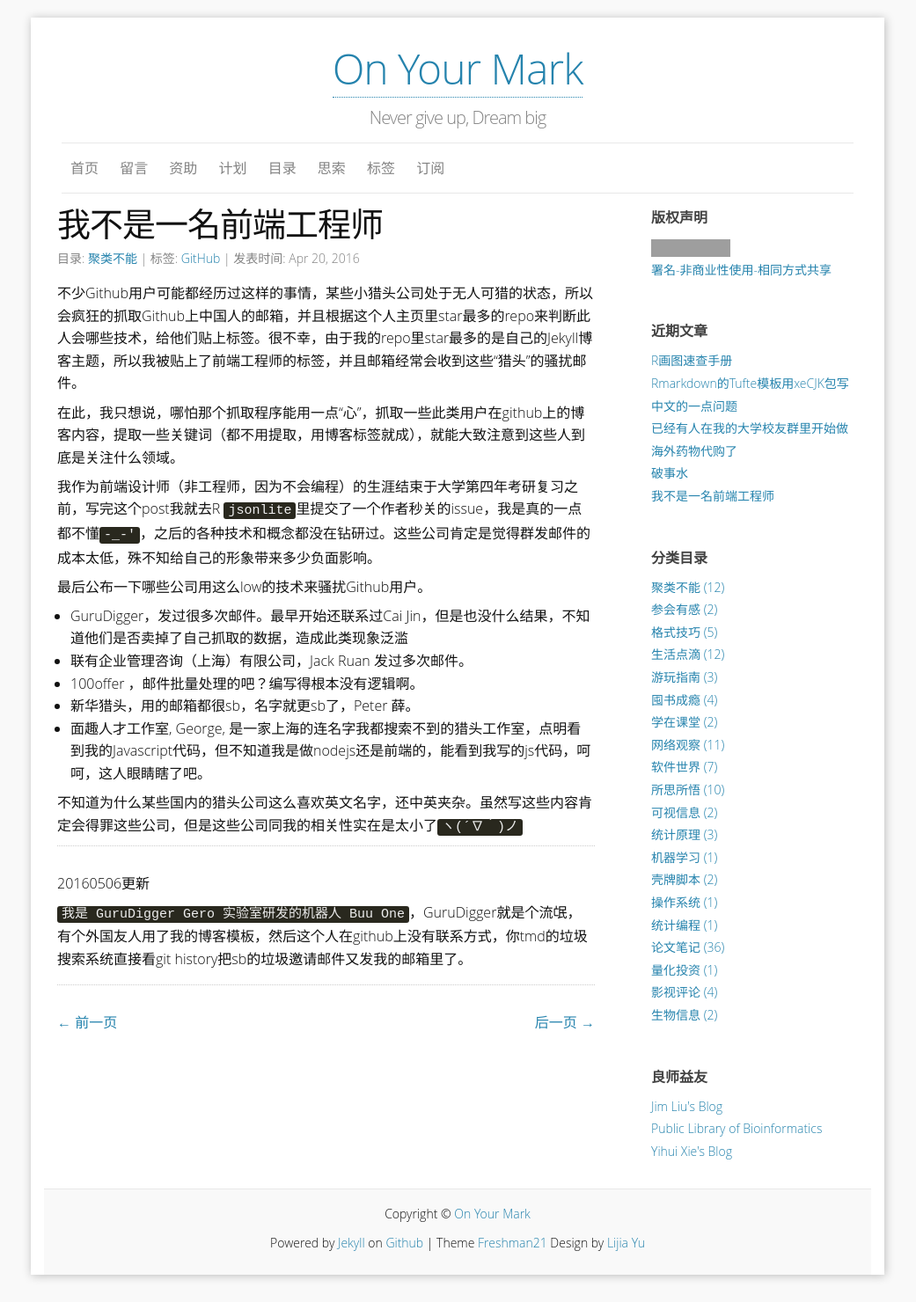
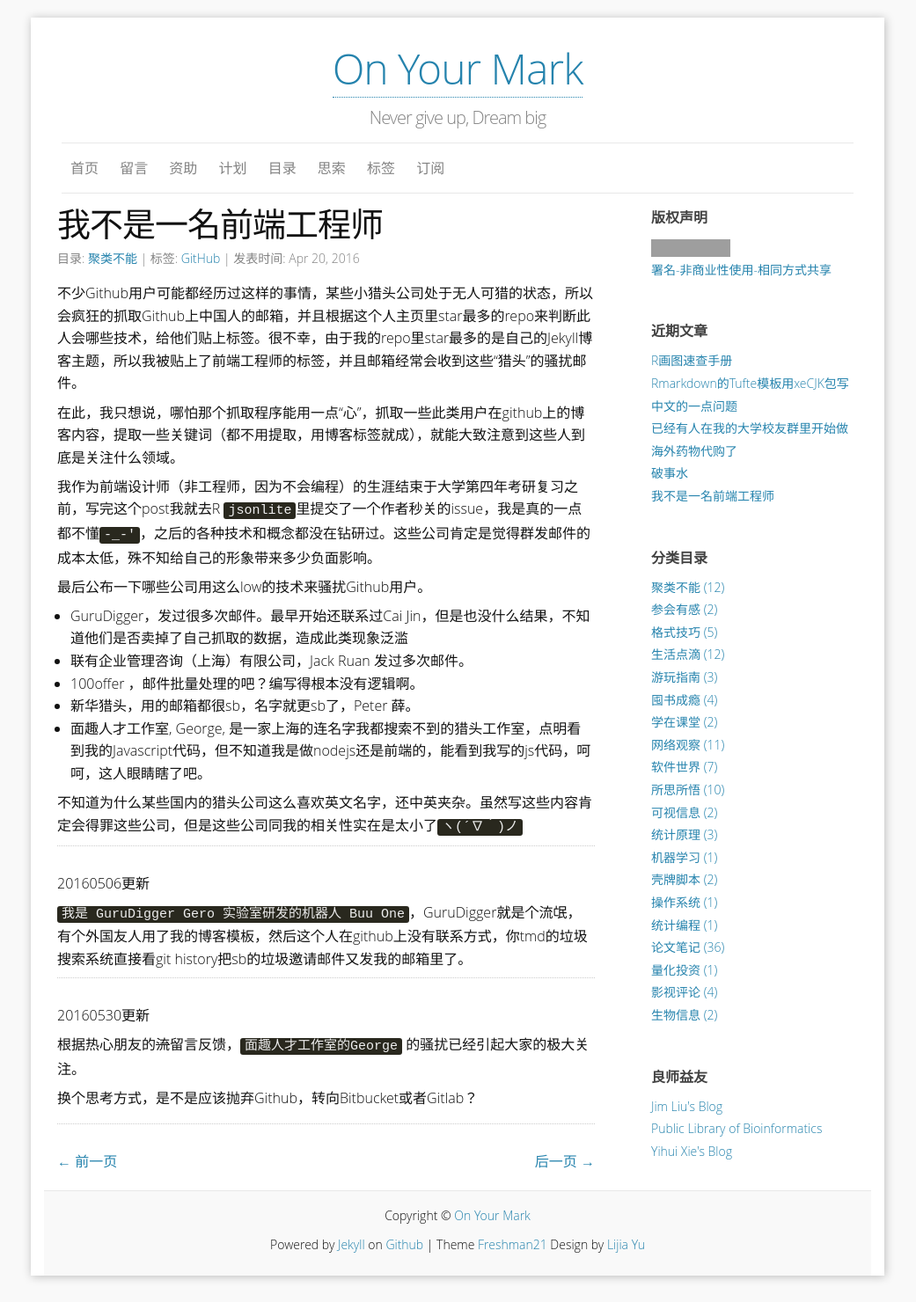
Before and after one commit to yulijia/cn, a Jekyll site: the page built from _posts/2016-04-20-I-am-not-a-frontend-engineer.md, in a window 1280 px wide. Shown: the whole page at 88% size, without its empty margins (120-1161 px from the left). Built offline with Jekyll 4.4.1, drawn with Linux system fonts in a browser that asks for light colours; some web fonts are replaced; comment, search, counter and statistics services are not loaded; grey boxes are pictures that could not be loaded.

Commit message:
update(content): try using Bitbucket

```diff
--- a/_posts/2016-04-20-I-am-not-a-frontend-engineer.md
+++ b/_posts/2016-04-20-I-am-not-a-frontend-engineer.md
@@ -29,3 +29,11 @@ tags:
 20160506更新
 
 `我是 GuruDigger Gero 实验室研发的机器人 Buu One`，GuruDigger就是个流氓，有个外国友人用了我的博客模板，然后这个人在github上没有联系方式，你tmd的垃圾搜索系统直接看git history把sb的垃圾邀请邮件又发我的邮箱里了。
+
+---------------------------------
+
+20160530更新
+
+根据热心朋友的<del>流</del>留言反馈，`面趣人才工作室的George` 的骚扰已经引起大家的极大关注。
+
+换个思考方式，是不是应该抛弃Github，转向Bitbucket或者Gitlab？
```
